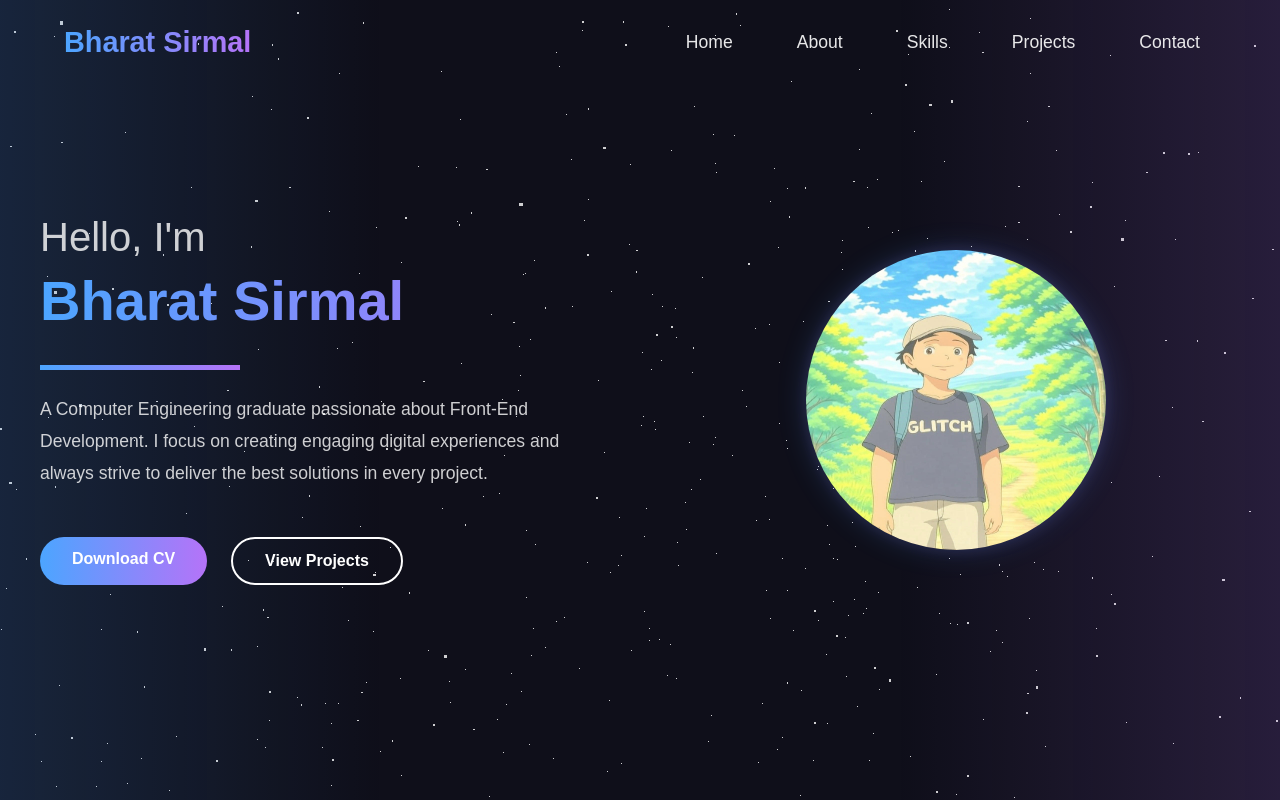
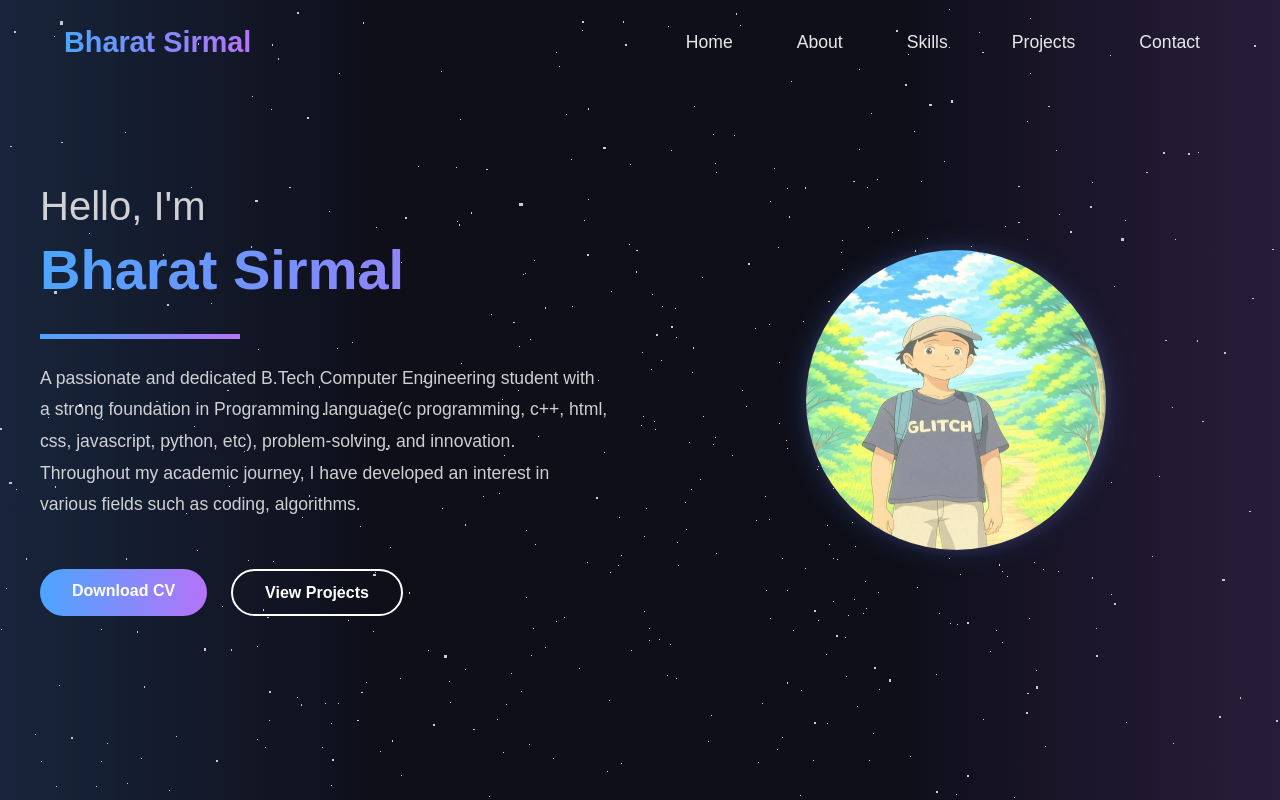
Before and after one commit to Sirmalfile/sirmal-portfolio, a React (Vite) app: page /about in a window 1280 px wide. Built offline with nearby package versions, Linux system fonts and the light colour scheme.

Commit message:
Updated files and added new assets

```diff
--- a/src/components/About.jsx
+++ b/src/components/About.jsx
@@ -15,9 +15,7 @@ const About = () => {
           <h2>Bharat Sirmal</h2>
           <div className="divider"></div>
           <p>
-            A Computer Engineering graduate passionate about Front-End Development.
-            I focus on creating engaging digital experiences and always strive to
-            deliver the best solutions in every project.
+           A passionate and dedicated B.Tech Computer Engineering student with a strong foundation in Programming language(c programming, c++, html, css, javascript, python, etc), problem-solving, and innovation. Throughout my academic journey, I have developed an interest in various fields such as coding, algorithms.
           </p>
           <div className="about-buttons">
             <a href={cvFile} download className="download-btn">
```
